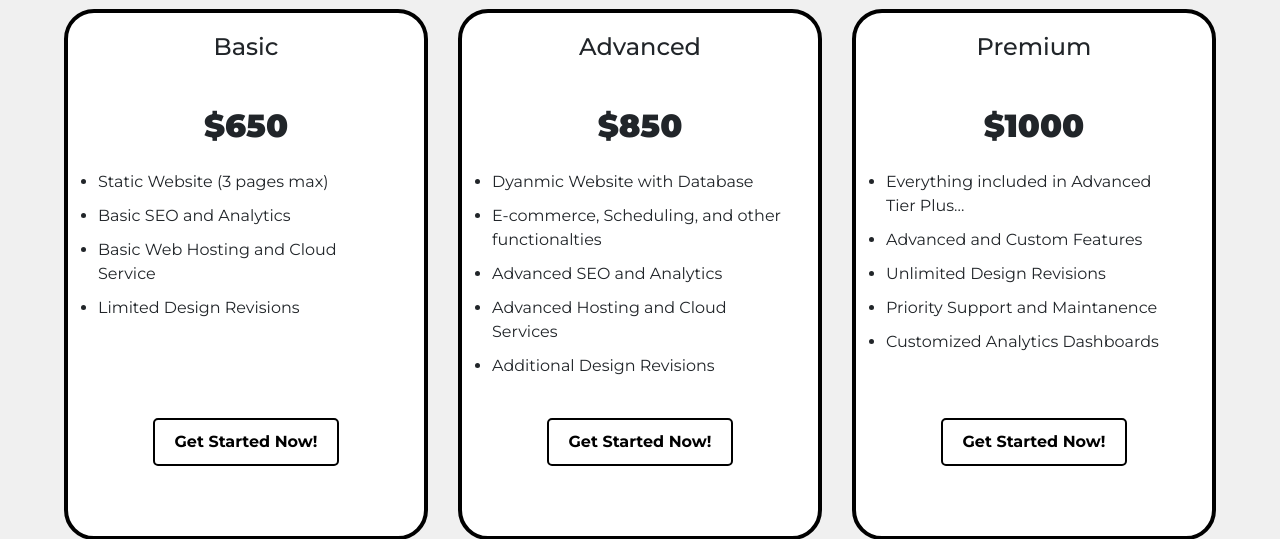
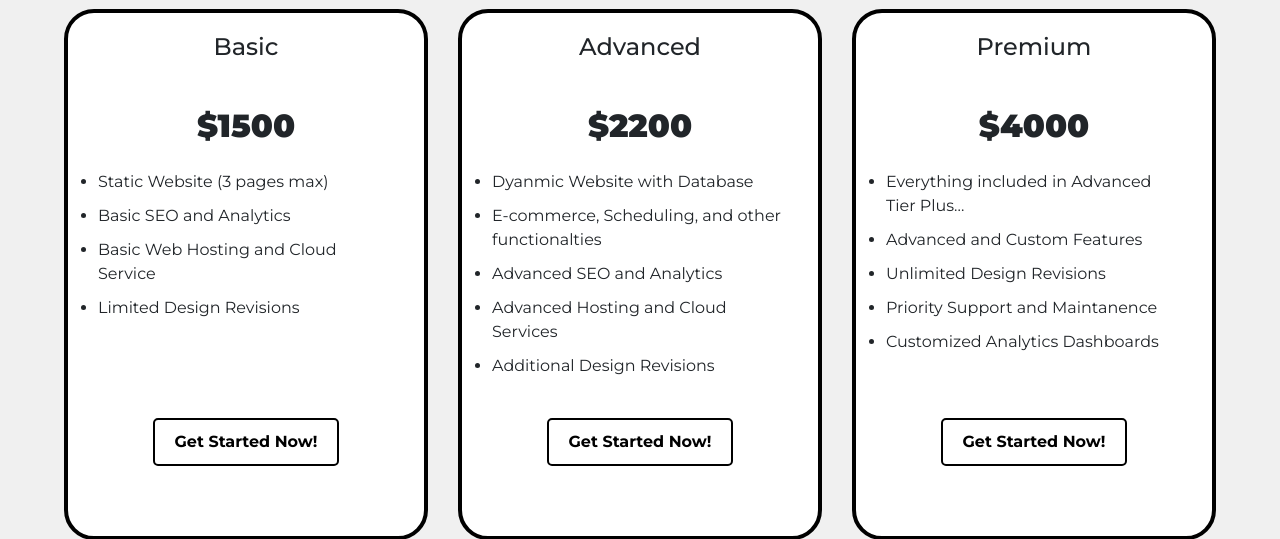
Before and after one commit to wesordonez/Dunosis-Web, a Django app: page /services/ in a window 1280 px wide. Shown: the part 935-1474 px from the top of the page. Run offline with Django 5.2, Linux system fonts and the light colour scheme; some libraries are stand-ins or nearby versions.

Commit message:
updated pricing temporary

```diff
--- a/dunosis_site/landing/templates/landing/services.html
+++ b/dunosis_site/landing/templates/landing/services.html
@@ -114,7 +114,7 @@
         <!-- Card 1 -->
         <div class="pricing-card">
           <h3>Basic</h3>
-          <p class="price">$650</p>
+          <p class="price">$1500</p>
           <ul class="features-list">
             <li>Static Website (3 pages max)</li>
             <li>Basic SEO and Analytics</li>
@@ -129,7 +129,7 @@
         <!-- Card 2 -->
         <div class="pricing-card">
           <h3>Advanced</h3>
-          <p class="price">$850</p>
+          <p class="price">$2200</p>
           <ul class="features-list">
             <li>Dyanmic Website with Database</li>
             <li>E-commerce, Scheduling, and other functionalties</li>
@@ -145,7 +145,7 @@
         <!-- Card 3 -->
         <div class="pricing-card">
           <h3>Premium</h3>
-          <p class="price">$1000</p>
+          <p class="price">$4000</p>
           <ul class="features-list">
             <li>Everything included in Advanced Tier Plus...</li>
             <li>Advanced and Custom Features</li>
```
